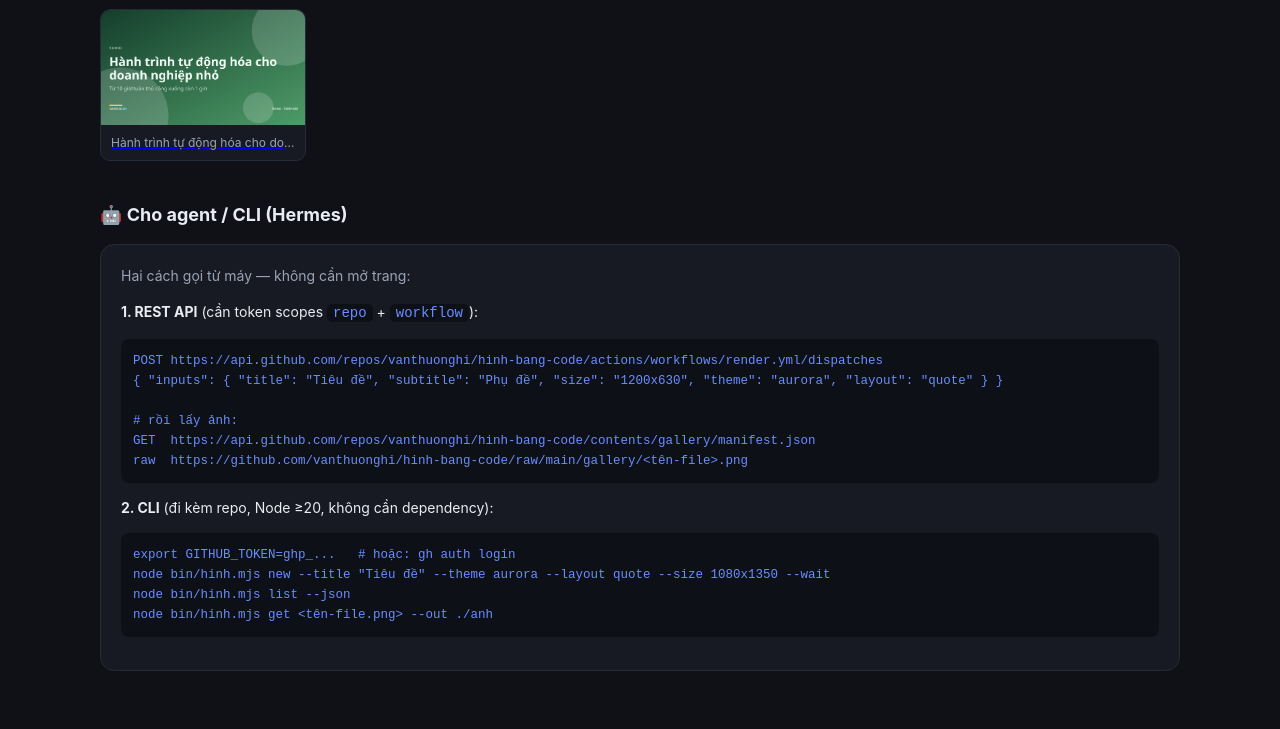
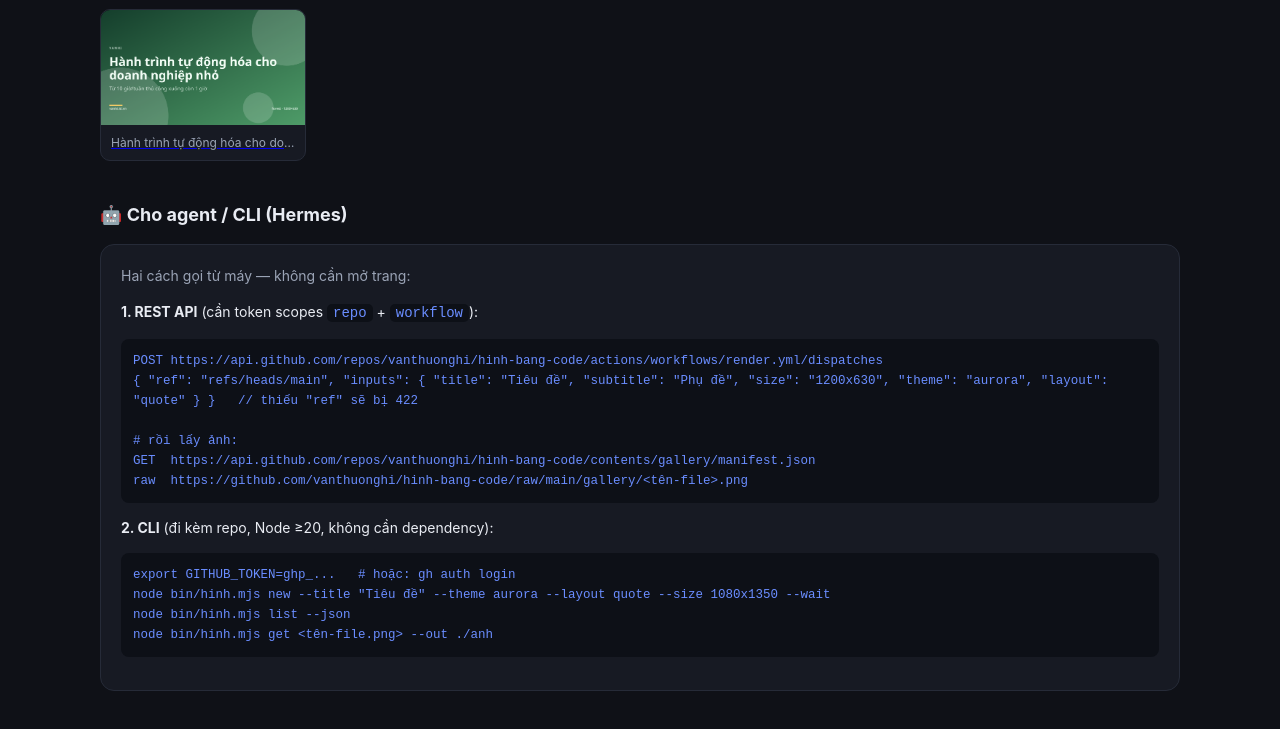
Before and after one commit to vanthuonghi/hinh-bang-code, a website: page index.html in a window 1280 px wide. Shown: the part 1333-2062 px from the top of the page. Drawn offline with Linux system fonts and the light colour scheme.

Commit message:
Docs: include required ref in workflow_dispatch REST examples

```diff
--- a/index.html
+++ b/index.html
@@ -142,7 +142,7 @@
     <p style="margin-top:0;color:var(--muted);font-size:14px">Hai cách gọi từ máy — không cần mở trang:</p>
     <p style="font-size:14px"><strong>1. REST API</strong> (cần token scopes <code class="inline-code">repo</code> + <code class="inline-code">workflow</code>):</p>
     <pre class="inline-code" style="white-space:pre-wrap;background:#0d1017;padding:12px;border-radius:8px;font-size:12.5px;overflow:auto">POST https://api.github.com/repos/vanthuonghi/hinh-bang-code/actions/workflows/render.yml/dispatches
-{ "inputs": { "title": "Tiêu đề", "subtitle": "Phụ đề", "size": "1200x630", "theme": "aurora", "layout": "quote" } }
+{ "ref": "refs/heads/main", "inputs": { "title": "Tiêu đề", "subtitle": "Phụ đề", "size": "1200x630", "theme": "aurora", "layout": "quote" } }   // thiếu "ref" sẽ bị 422
 
 # rồi lấy ảnh:
 GET  https://api.github.com/repos/vanthuonghi/hinh-bang-code/contents/gallery/manifest.json
```
Also changed, not shown: README.md.
